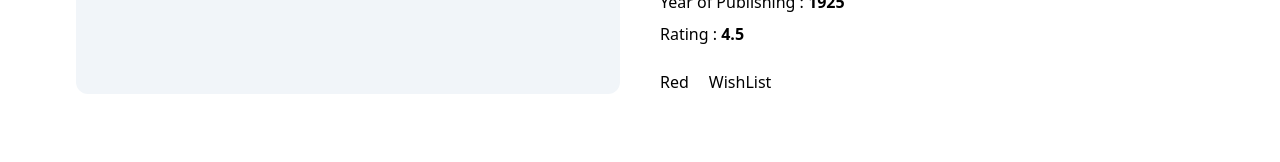
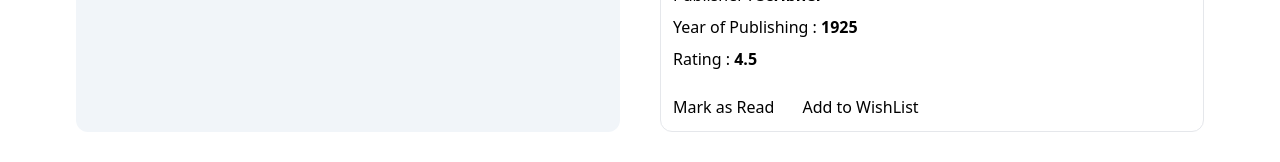
Before and after one commit to imjoyhalder/Boi-Poka, a React (Vite) app: page /books/1 in a window 1280 px wide. Shown: the part 746-908 px from the top of the page. Built offline with nearby package versions, Linux system fonts and the light colour scheme.

Commit message:
BookMarksAsRead & Add to WishList button added

```diff
--- a/src/Components/BookDetail/BookDetail.jsx
+++ b/src/Components/BookDetail/BookDetail.jsx
@@ -8,12 +8,24 @@ const BookDetail = () => {
 
     const book = data.find(book => parseInt(book.bookId) === parseInt(bookId))
     const { bookName, image, author, review, tags, category,yearOfPublishing, publisher, rating, totalPages } = book
+
+    const handleMarkAsRead = () =>{
+        /**
+         * 1. understand what to store or save => bookId
+         * 2. Where to store: database
+         * 3. array,list,collection:
+         * 4. if the book is already in the readList
+         * 5. if not , then add the book to the list
+         * 6. if yes, don not add the book
+         */
+    }
+
     return (
         <div className='grid md:grid-cols-2 py-6 gap-10 px-3'>
             <figure className=' bg-slate-100 rounded-xl'>
                 <img className='mx-auto w-96 px-5 pb-20 pt-20' src={image} alt={bookName} />
             </figure>
-            <div className='space-y-3'>
+            <div className='space-y-3 border px-3 pb-3 pt-1 rounded-xl'>
                 <h1 className='text-4xl font-bold'>{bookName}</h1>
                 <p>By : {author}</p>
                 <div className='border border-gray-400 '></div>
@@ -36,9 +48,9 @@ const BookDetail = () => {
                     <p>Year of Publishing : <span className='font-bold'>{yearOfPublishing}</span></p>
                     <p>Rating : <span className='font-bold'>{rating}</span></p>
                 </div>
-                <div className='space-x-5 pt-3'>
-                    <button className="btn btn-soft">Red</button>
-                    <button className="btn btn-accent">WishList</button>
+                <div className='space-x-3 pt-3'>
+                    <button className="btn btn-outline mr-4 btn-accent" onClick={handleMarkAsRead}>Mark as Read</button>
+                    <button className="btn btn-accent">Add to WishList</button>
                 </div>
 
             </div>
```
